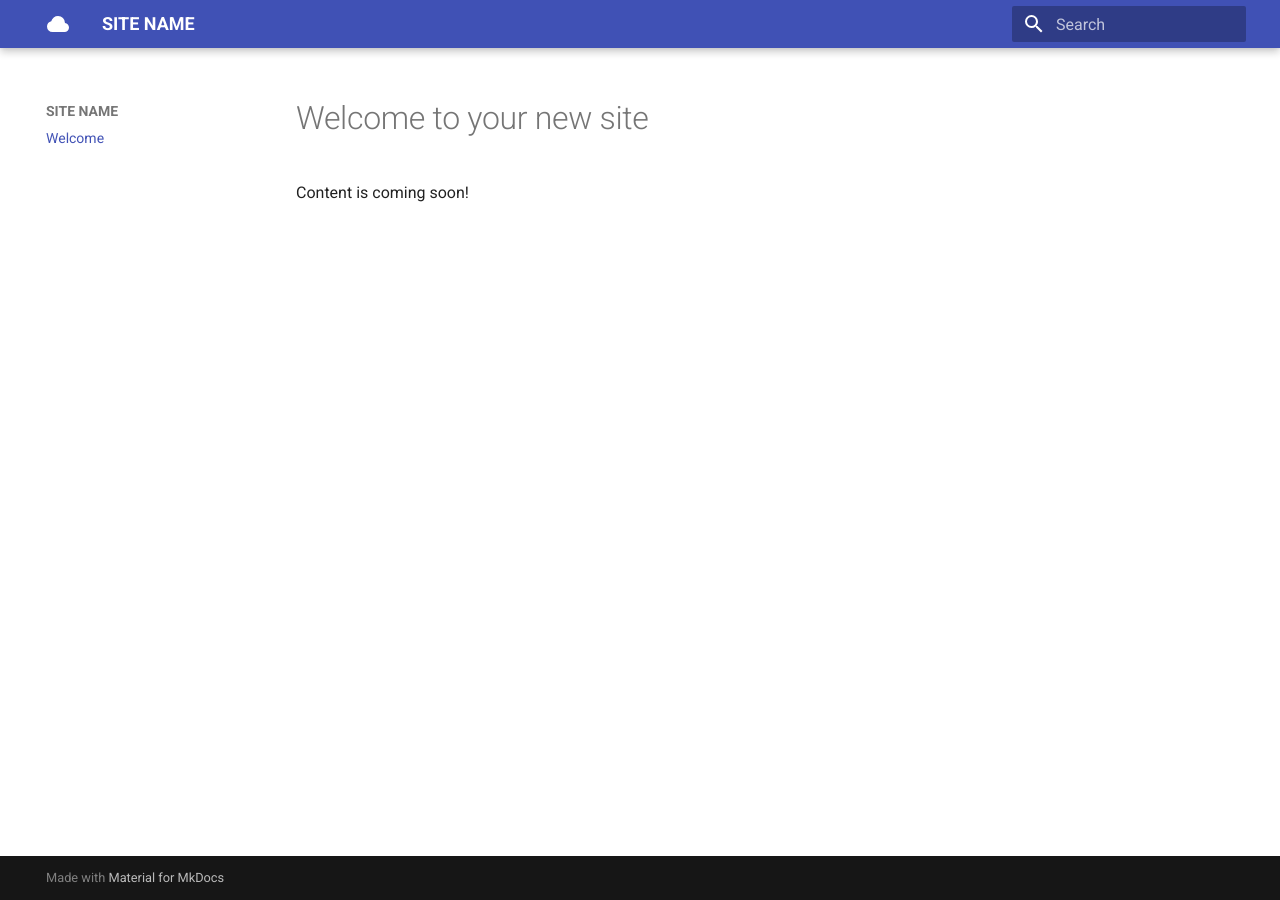
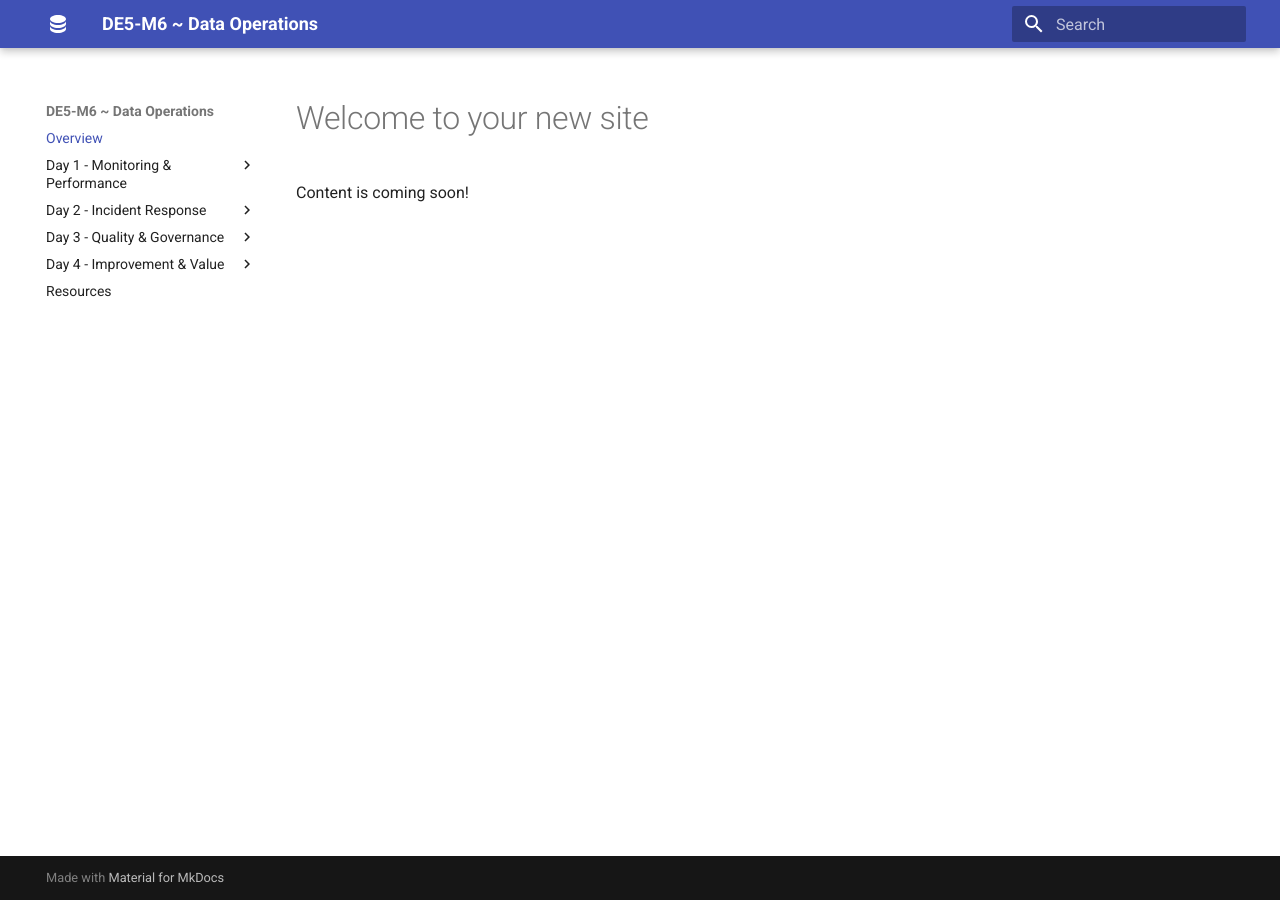
Before and after one commit to qaalabs/DE5M6, an MkDocs documentation site: the page built from docs/index.md, in a window 1280 px wide. Built offline with MkDocs 1.6.1 and Material for MkDocs 9.7.7, drawn with Linux system fonts in a browser that asks for light colours; some of the changed lines change nothing that is shown.

Commit message:
Update mkdocs.yml

```diff
--- a/mkdocs.yml
+++ b/mkdocs.yml
@@ -1,10 +1,40 @@
 # Site name
-site_name: SITE NAME
-site_description: "SITE DESCRIPTION:"
+site_name: DE5-M6 ~ Data Operations
 
 # Navigation menu
 nav:
-  - Welcome: index.md
+  - Overview: index.md
+
+  - Day 1 - Monitoring & Performance:
+    - Introduction: day1/introduction.md
+    - Lab 1 - Ingest Data: labs/04-ingest-pipeline.md
+    - Lab 2 - Monitor Activity: labs/18-monitor-hub.md
+    - Lab 3 - Monitor Data Warehouse: labs/06c-monitor-data-warehouse.md
+    - Activity - Performance Baselines: day1/performance-baselines.md
+    - Wrap-up: day1/wrap-up.md
+
+  - Day 2 - Incident Response:
+    - Introduction: day2/introduction.md
+    - Lab 1 - Pipeline Failures: labs/04-ingest-pipeline-failures.md
+    - Lab 2 - Setup Triggers: labs/11-data-activator.md
+    - Activity - Incident response: day2/incident-response.md
+    - Wrap-up: day2/wrap-up.md
+
+  - Day 3 - Quality & Governance:
+    - Introduction: day3/introduction.md
+    - Lab 1 - Medallion Architecture: labs/03b-medallion-lakehouse.md
+    - Lab 2 - Security Data Access: labs/19-secure-data-access.md
+    - Activity - Governance Scenarios: day3/governance-scenarios.md
+    - Wrap-up: day3/wrap-up.md
+
+  - Day 4 - Improvement & Value:
+    - Introduction: day4/introduction.md
+    - Lab 1 - Operational Deployment: labs/21-implement-cicd.md
+    - Activity - Technology Assessment: day4/technology-assessment.md
+    - Activity - Value Presentation: day4/value-presentation.md
+    - Wrap-up: day4/wrap-up.md
+
+  - Resources: resources.md
 
 # Theme
 theme:
@@ -12,7 +42,7 @@ theme:
       - tabs
     name: material
     icon:
-      logo: material/cloud
+      logo: material/database
     static_templates:
       - 404.html
 
```
